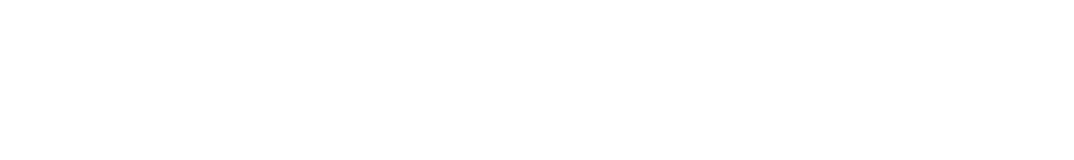
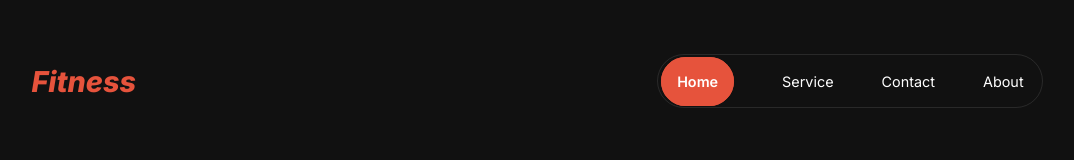
Before and after one commit to RaihanIslamRauf/assignment-2, a plain HTML site: page index.html in a window 1280 px wide. Shown: the whole page, without its empty margins (103-1177 px from the left). Drawn offline with Linux system fonts and the light colour scheme.

Commit message:
added responsive navbar

```diff
--- a/index.html
+++ b/index.html
@@ -3,13 +3,28 @@
 <head>
     <meta charset="UTF-8">
     <meta name="viewport" content="width=device-width, initial-scale=1.0">
-    <title>Assignment -2</title>
+    <title>Assignment-2</title>
+    <link rel="stylesheet" href="styles/style.css">
+    <link rel="stylesheet" href="https://cdnjs.cloudflare.com/ajax/libs/font-awesome/6.6.0/css/all.min.css" integrity="sha512-Kc323vGBEqzTmouAECnVceyQqyqdsSiqLQISBL29aUW4U/M7pSPA/gEUZQqv1cwx4OnYxTxve5UMg5GT6L4JJg==" crossorigin="anonymous" referrerpolicy="no-referrer" />
 </head>
 <body>
-    <header>
-
+    <header class="bg-color">
+        <!-- Navbar Code Starts here -->
+        <nav class="navbar-container container">
+            <div>
+               <h3 class="brand">Fitness</h3>
+            </div>
+            <div class="navbar-options">
+                <p><span class="home">Home</span></p>
+                <p>Service</p>
+                <p>Contact</p>
+                <p><span class="about">About</span></p>
+            </div>
+            <div class="hamburger"><i class="fa-solid fa-bars"></i></div>
+        </nav>
+        <!-- Navbar Code Ends here -->
     </header>
-    <main>
+    <main class="bg-color">
 
     </main>
     <footer>
--- a/styles/style.css
+++ b/styles/style.css
@@ -0,0 +1,66 @@
+@import url('https://fonts.googleapis.com/css2?family=Inter:ital,opsz,wght@0,14..32,100..900;1,14..32,100..900&display=swap');
+
+body{
+    font-family: "Inter", sans-serif;
+    background-color: rgb(17, 17, 17);
+}
+
+/* Shared Styles */
+.container{
+    width: 80%;
+    margin: 0 auto;
+}
+
+/* Navbar Styles */
+.navbar-container{
+    margin-top: 35px;
+    display: flex;
+    justify-content: space-between;
+    align-items: center;
+}
+.navbar-options{
+    display: flex;
+    justify-content:space-evenly;
+    align-items: center;
+    gap: 3rem;
+    color: rgb(255, 255, 255);
+    font-size: 14.4px;
+    font-weight: 400;
+    border: 1px solid rgba(255, 255, 255, 0.1);
+    border-radius: 31.2px;
+    padding: 3px;
+}
+.brand{
+    font-style: italic;
+    color: rgb(230, 83, 60);
+    font-family: Inter;
+    font-size: 28.8px;
+    font-weight: 800;
+}
+.home{
+    width: 73.6px;
+    height: 30.4px;
+    background-color: rgb(230, 83, 60);
+    border: 1px solid rgb(230, 83, 60);
+    border-radius: 37px;
+    padding: 15px;
+    font-weight: 600;
+}
+.about{
+    margin-right: 15px;
+}
+.hamburger{
+    display: none;
+}
+
+/* Responsive Design for mobile */
+@media screen and (max-width:600px){
+    .navbar-options{
+        display: none;
+    }
+    .hamburger{
+        display: block;
+        color: rgb(255, 255, 255);;
+    }
+
+}
```
